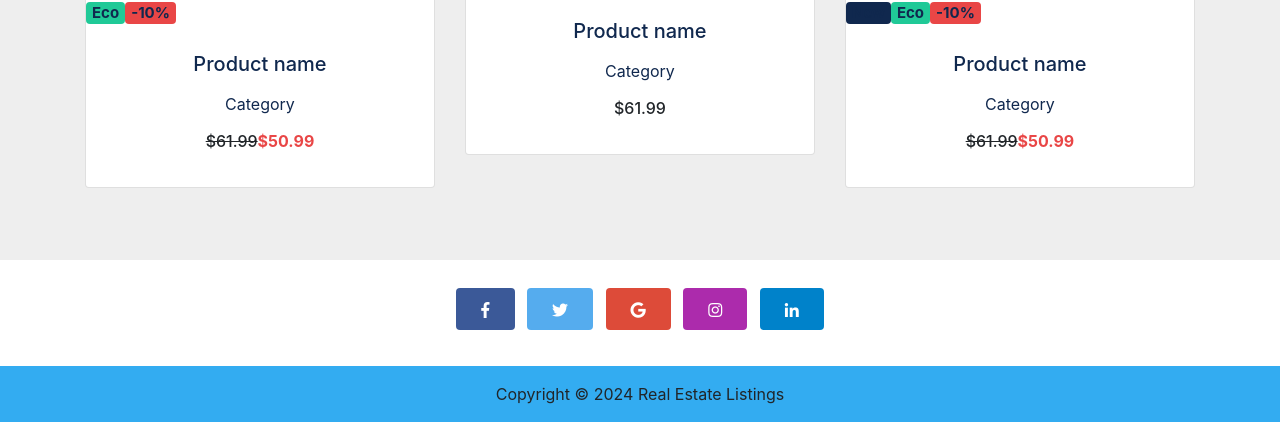
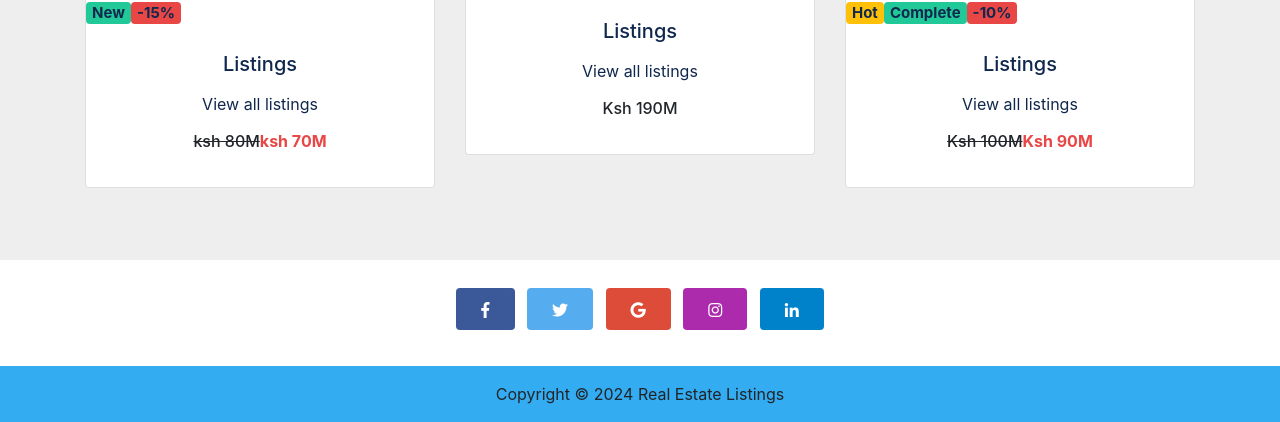
Before and after one commit to rodgersxy/Real-Estate-Listings, a Django app: page / in a window 1280 px wide. Shown: the part 1888-2310 px from the top of the page. Run offline with Django 3.2, Linux system fonts and the light colour scheme; data that the repository does not hold is empty; some libraries are stand-ins or nearby versions.

Commit message:
added/updated listings feature

```diff
--- a/templates/pages/index.html
+++ b/templates/pages/index.html
@@ -143,6 +143,7 @@
       {% endif %}
 </section>
 
+<!--listing start-->
 <section style="background-color: #eee;">
   <div class="text-center container py-5">
     <h4 class="mt-4 mb-5"><strong>Our Upcoming Projects</strong></h4>
@@ -154,10 +155,10 @@
             data-mdb-ripple-color="light">
             <img src="{% static 'img/4.jpg' %}"
               class="w-100" />
-            <a href="#!">
+            <a href="">
               <div class="mask">
                 <div class="d-flex justify-content-start align-items-end h-100">
-                  <h5><span class="badge bg-success ms-2">Eco</span></h5>
+                  <h5><span class="badge bg-success ms-2">New</span></h5>
                 </div>
               </div>
               <div class="hover-overlay">
@@ -166,13 +167,13 @@
             </a>
           </div>
           <div class="card-body">
-            <a href="" class="text-reset">
-              <h5 class="card-title mb-3">Product name</h5>
+            <a href="{% url 'listings' %}" class="text-reset">
+              <h5 class="card-title mb-3">Listings</h5>
             </a>
-            <a href="" class="text-reset">
-              <p>Category</p>
+            <a href="{% url 'listings' %}" class="text-reset">
+              <p>View all listings</p>
             </a>
-            <h6 class="mb-3">$61.99</h6>
+            <h6 class="mb-3">Ksh 90M</h6>
           </div>
         </div>
       </div>
@@ -186,7 +187,7 @@
             <a href="#!">
               <div class="mask">
                 <div class="d-flex justify-content-start align-items-end h-100">
-                  <h5><span class="badge bg-success ms-2">Eco</span></h5>
+                  <h5><span class="badge bg-success ms-2">Upcoming</span></h5>
                 </div>
               </div>
               <div class="hover-overlay">
@@ -195,13 +196,13 @@
             </a>
           </div>
           <div class="card-body">
-            <a href="" class="text-reset">
-              <h5 class="card-title mb-3">Product name</h5>
+            <a href="{% url 'listings' %}" class="text-reset">
+              <h5 class="card-title mb-3">Listings</h5>
             </a>
             <a href="" class="text-reset">
-              <p>Category</p>
+              <p>View all listings</p>
             </a>
-            <h6 class="mb-3">$61.99</h6>
+            <h6 class="mb-3">Ksh 610M</h6>
           </div>
         </div>
       </div>
@@ -214,7 +215,7 @@
             <a href="#!">
               <div class="mask">
                 <div class="d-flex justify-content-start align-items-end h-100">
-                  <h5><span class="badge bg-danger ms-2">-10%</span></h5>
+                  <h5><span class="badge bg-danger ms-2">-20%</span></h5>
                 </div>
               </div>
               <div class="hover-overlay">
@@ -223,14 +224,14 @@
             </a>
           </div>
           <div class="card-body">
-            <a href="" class="text-reset">
-              <h5 class="card-title mb-3">Product name</h5>
+            <a href="{% url 'listings' %}" class="text-reset">
+              <h5 class="card-title mb-3">Listings</h5>
             </a>
-            <a href="" class="text-reset">
-              <p>Category</p>
+            <a href="{% url 'listings' %}" class="text-reset">
+              <p>View all listings</p>
             </a>
             <h6 class="mb-3">
-              <s>$61.99</s><strong class="ms-2 text-danger">$50.99</strong>
+              <s>Ksh 90M</s><strong class="ms-2 text-danger">Ksh 70M</strong>
             </h6>
           </div>
         </div>
@@ -247,8 +248,8 @@
               <div class="mask">
                 <div class="d-flex justify-content-start align-items-end h-100">
                   <h5>
-                    <span class="badge bg-success ms-2">Eco</span><span
-                      class="badge bg-danger ms-2">-10%</span>
+                    <span class="badge bg-success ms-2">New</span><span
+                      class="badge bg-danger ms-2">-15%</span>
                   </h5>
                 </div>
               </div>
@@ -258,14 +259,14 @@
             </a>
           </div>
           <div class="card-body">
-            <a href="" class="text-reset">
-              <h5 class="card-title mb-3">Product name</h5>
+            <a href="{% url 'listings' %}" class="text-reset">
+              <h5 class="card-title mb-3">Listings</h5>
             </a>
-            <a href="" class="text-reset">
-              <p>Category</p>
+            <a href="{% url 'listings' %}" class="text-reset">
+              <p>View all listings</p>
             </a>
             <h6 class="mb-3">
-              <s>$61.99</s><strong class="ms-2 text-danger">$50.99</strong>
+              <s>ksh 80M</s><strong class="ms-2 text-danger">ksh 70M</strong>
             </h6>
           </div>
         </div>
@@ -287,13 +288,13 @@
             </a>
           </div>
           <div class="card-body">
-            <a href="" class="text-reset">
-              <h5 class="card-title mb-3">Product name</h5>
+            <a href="{% url 'listings' %}" class="text-reset">
+              <h5 class="card-title mb-3">Listings</h5>
             </a>
-            <a href="" class="text-reset">
-              <p>Category</p>
+            <a href="{% url 'listings' %}" class="text-reset">
+              <p>View all listings</p>
             </a>
-            <h6 class="mb-3">$61.99</h6>
+            <h6 class="mb-3">Ksh 190M</h6>
           </div>
         </div>
       </div>
@@ -307,8 +308,8 @@
               <div class="mask">
                 <div class="d-flex justify-content-start align-items-end h-100">
                   <h5>
-                    <span class="badge bg-primary ms-2">New</span><span
-                      class="badge bg-success ms-2">Eco</span><span class="badge bg-danger ms-2">-10%</span>
+                    <span class="badge bg-warning ms-2">Hot</span><span
+                      class="badge bg-success ms-2">Complete</span><span class="badge bg-danger ms-2">-10%</span>
                   </h5>
                 </div>
               </div>
@@ -318,14 +319,14 @@
             </a>
           </div>
           <div class="card-body">
-            <a href="" class="text-reset">
-              <h5 class="card-title mb-3">Product name</h5>
+            <a href="{% url 'listings' %}" class="text-reset">
+              <h5 class="card-title mb-3">Listings</h5>
             </a>
-            <a href="" class="text-reset">
-              <p>Category</p>
+            <a href="{% url 'listings' %}" class="text-reset">
+              <p>View all listings</p>
             </a>
             <h6 class="mb-3">
-              <s>$61.99</s><strong class="ms-2 text-danger">$50.99</strong>
+              <s>Ksh 100M</s><strong class="ms-2 text-danger">Ksh 90M</strong>
             </h6>
           </div>
         </div>
@@ -334,3 +335,5 @@
   </div>
 </section>
 {% endblock %}
+
+<!--listings END -->
```
